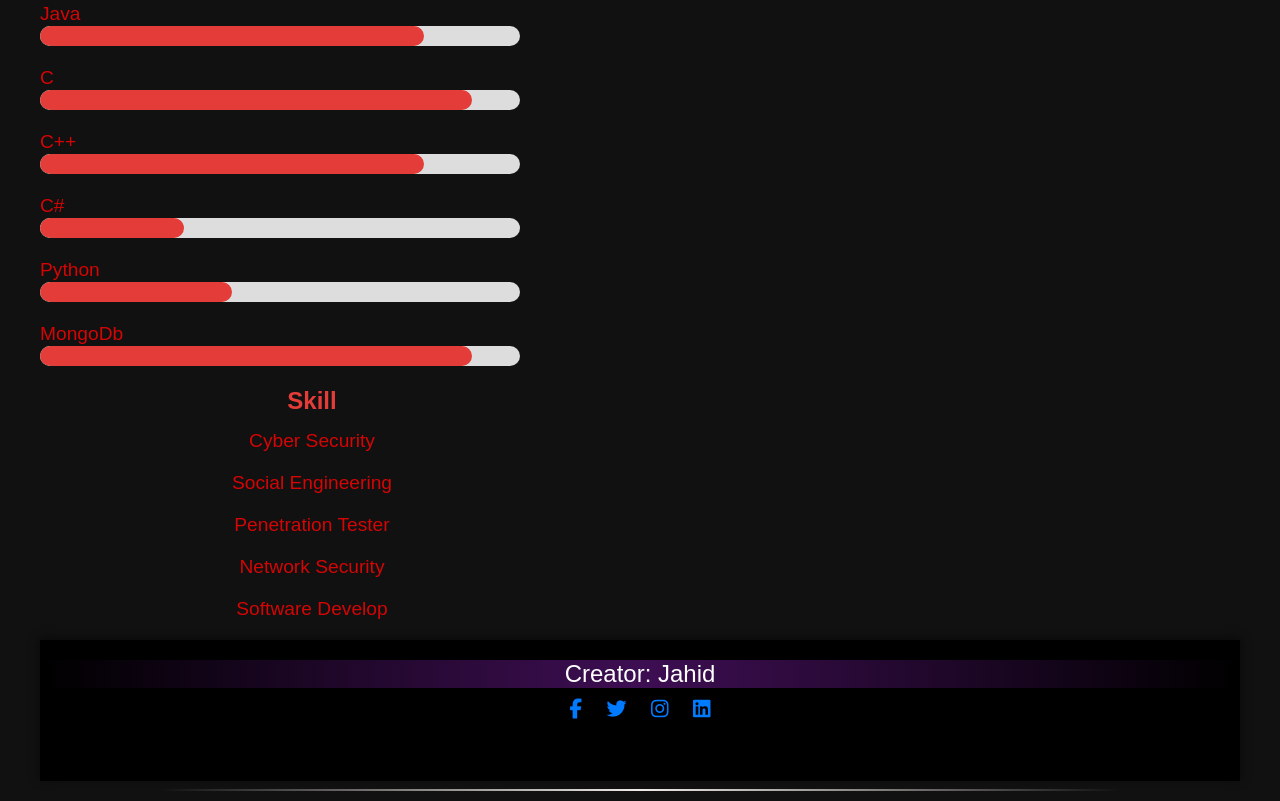
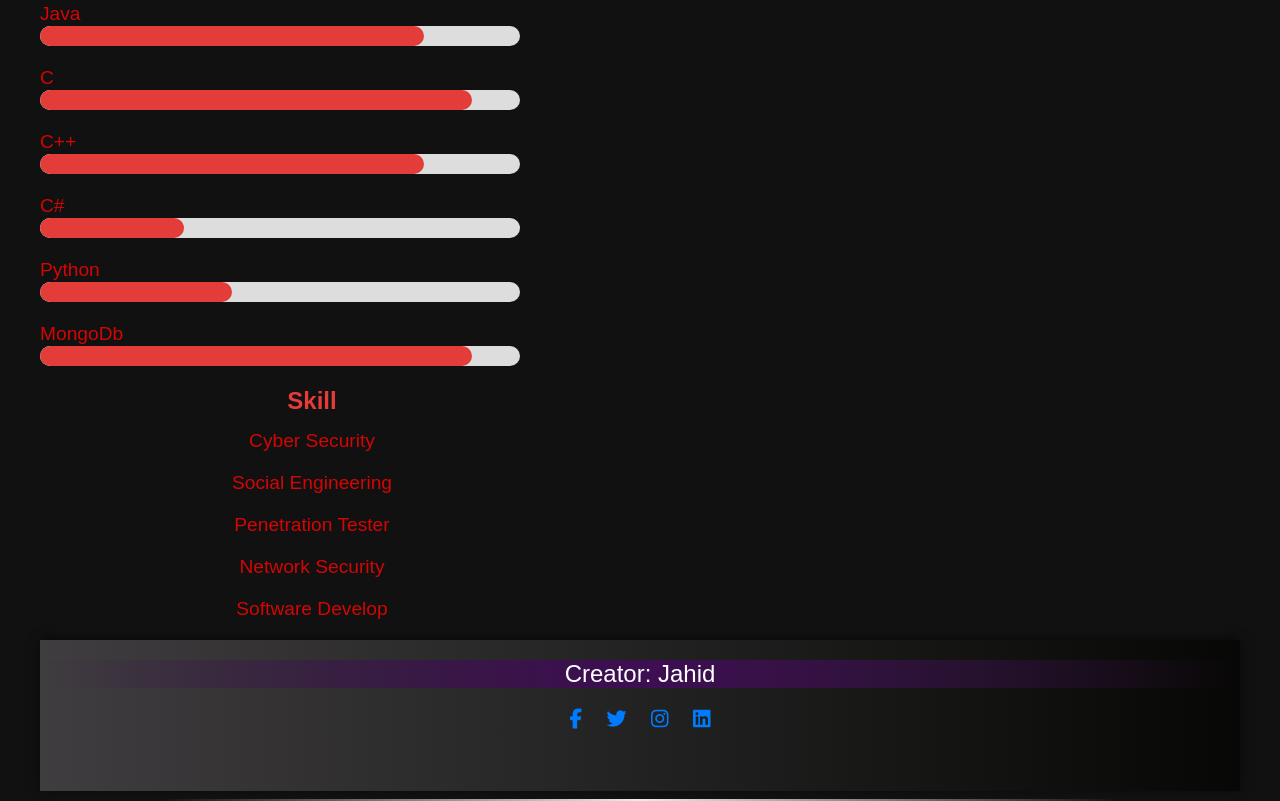
Before and after one commit to arjahid/protfolio, a plain HTML site: page index.html in a window 1280 px wide. Shown: the part 792-1593 px from the top of the page. Drawn offline with nearby package versions, Linux system fonts and the light colour scheme; a web font is replaced by a local one.

Commit message:
added some footer style

```diff
--- a/style.css
+++ b/style.css
@@ -398,7 +398,7 @@ li {
 
 /*  */
 .footer {
-    background-color: black;
+    background: linear-gradient(to right, #3f3d3f, #070705);
     color: white;
     padding: 20px 0;
     text-align: center;
@@ -417,6 +417,7 @@ li {
 
 .footer .social-icons {
     margin: 10px 0;
+    margin-top: 20px;
    text-align: center;
    padding-bottom: 30px;
 }
```
